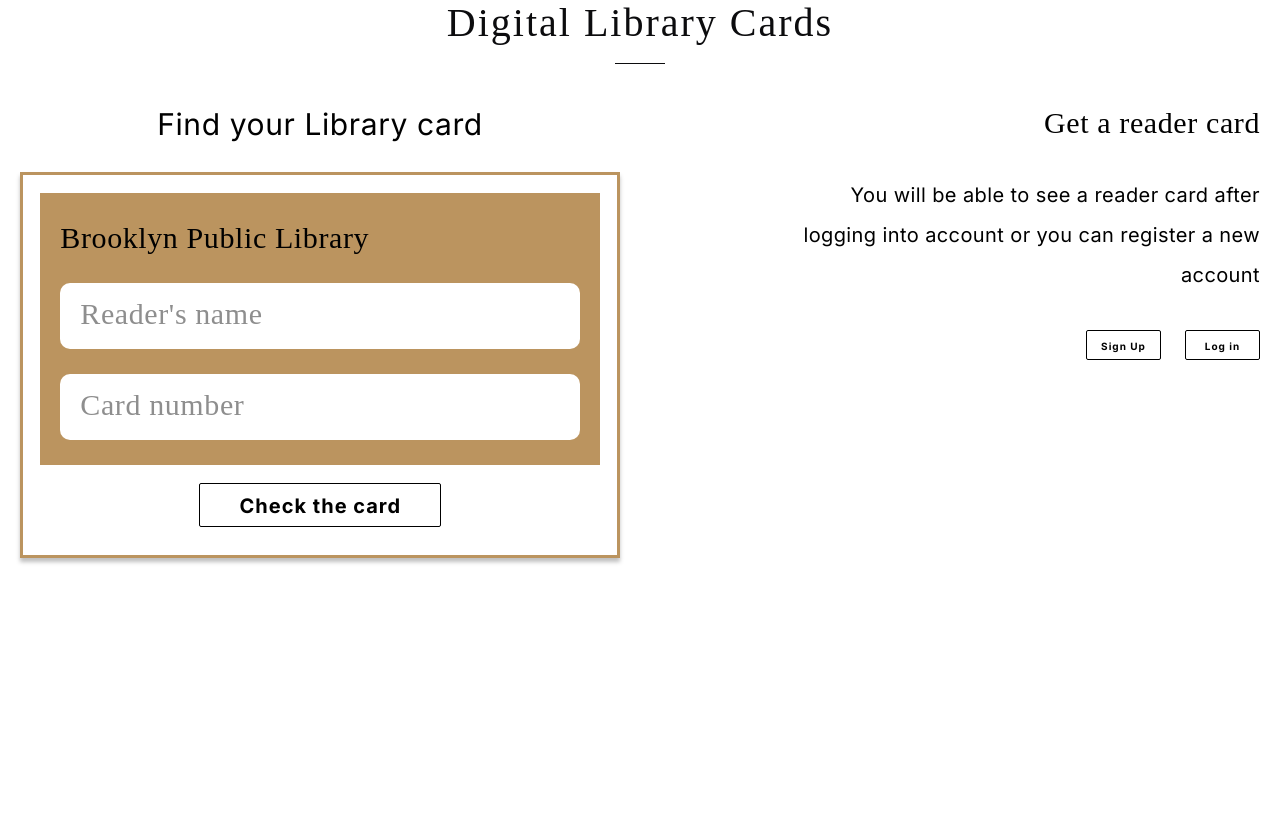
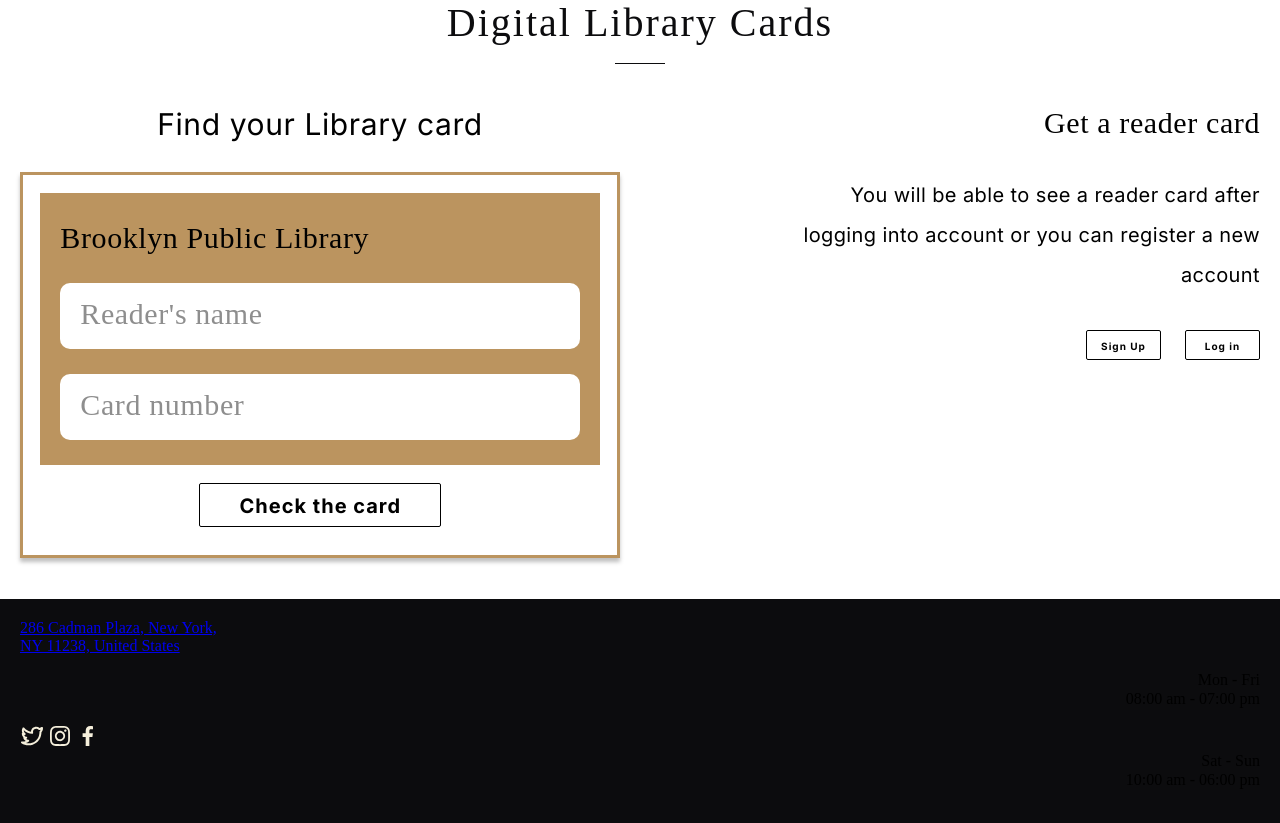
Before and after one commit to idmit/RS-School-2023Q2-Stage0, a plain HTML site: page library/index.html in a window 1280 px wide. Shown: the part 4521-5344 px from the top of the page. Before the commit the page ends 5120 px from the top, so only its background shows below. Drawn offline with Linux system fonts and the light colour scheme; a web font is replaced by a local one.

Commit message:
feat: add info in footer section, add styles

```diff
--- a/library/index.html
+++ b/library/index.html
@@ -393,7 +393,7 @@
 							<button class="button-check"><span class="button-check-text">Check the card</span></button>
 						</div>
 					</div>
-					<div class="get-card">
+					<div class="text-right">
 						<h3 class="get-card-title">Get a reader card</h3>
 						<p class="text-card">You will be able to see a reader card after<br> logging into account or you can register a new <br>account</p>
 						<button class="button-get-card"><span class="button-get-text">Sign Up</span></button>
@@ -402,7 +402,23 @@
 				</div>
 			</section>
 		</main>
-		<footer class="footer"></footer>
+		<footer class="footer">
+			<div class="footer-frame">
+				<a class="footer-text" href="https://www.google.com/maps/place/Plaza+Dr,+Wheatfield,+NY+14304,+%D0%A1%D0%A8%D0%90/@43.0898119,-78.9364371,17z/data=!3m1!4b1!4m6!3m5!1s0x89d368b21f2b07b7:0x97ceb53c2bcd9c87!8m2!3d43.089808!4d-78.9338622!16s%2Fg%2F1tf6c0kg?hl=ru-RU&entry=ttu">286 Cadman Plaza, New York,<br> NY 11238, United States</a>
+				<p class="footer-text text-right">Mon - Fri<br>
+					08:00 am - 07:00 pm
+				</p>
+			</div>
+			<div class="footer-frame center-frame">
+				<div class="social">
+					<a href="https://twitter.com/"><img src="assets/svg/u_twitter-alt.svg" alt="twitter link"></a>
+					<a href="https://www.instagram.com/rsschool_news/"><img src="assets/svg/u_instagram.svg" alt="instagram link"></a>
+					<a href="https://www.facebook.com/"><img src="assets/svg/u_facebook-f.svg" alt="facebook link"></a>
+				</div>
+				<div class="footer-text text-right">Sat - Sun<br>
+					10:00 am - 06:00 pm</div>
+			</div>
+		</footer>
 	</div>
 
 </body>
--- a/library/style.css
+++ b/library/style.css
@@ -710,6 +710,13 @@ html {
 	letter-spacing: 1px;
 }
 
-.get-card {
+.text-right {
 	text-align: right;
 }
+
+.footer {
+	max-width: 1440px;
+	height: 250px;
+	padding: 20px 20px 0px;
+	background-color: #0C0C0E;
+}
```
